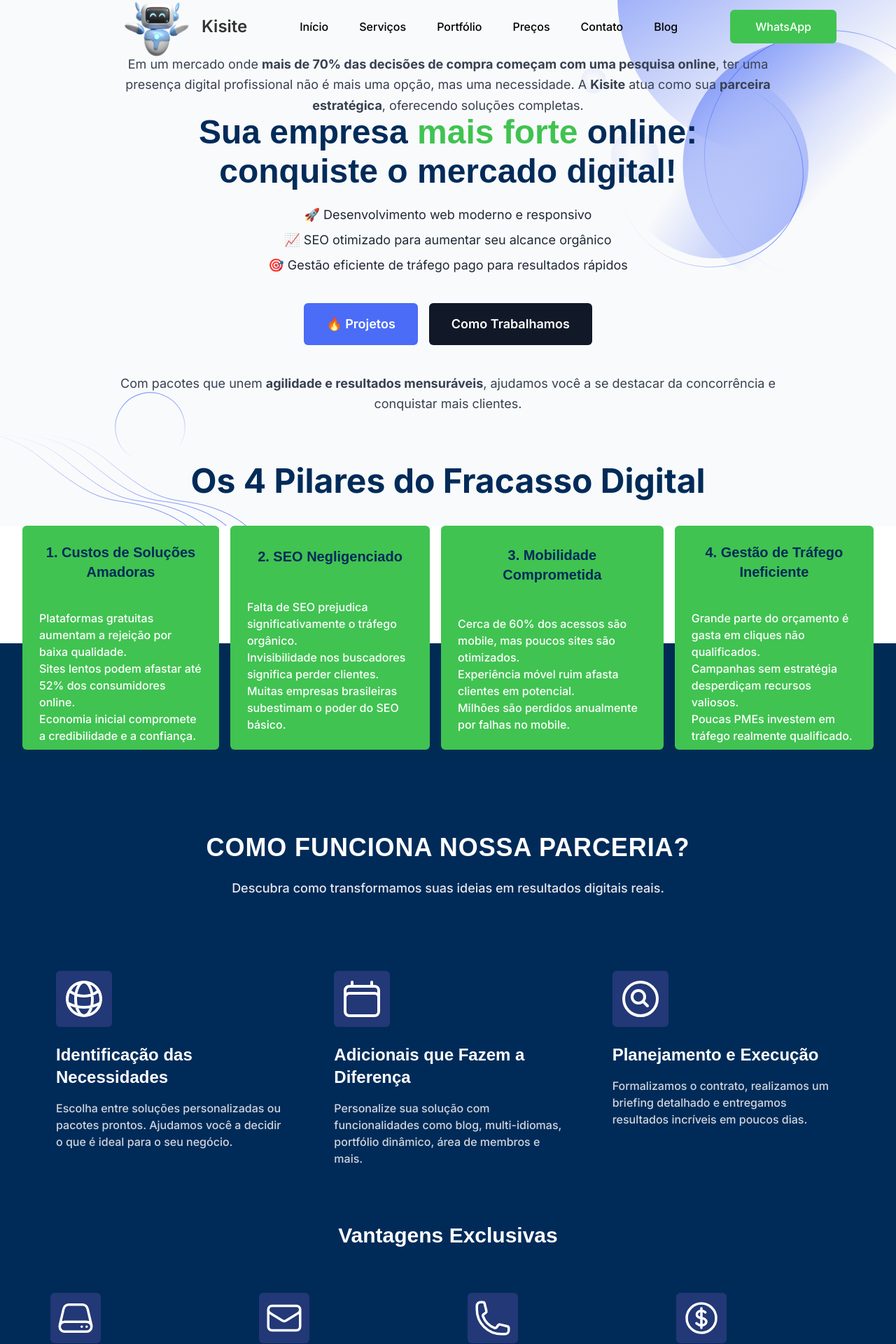
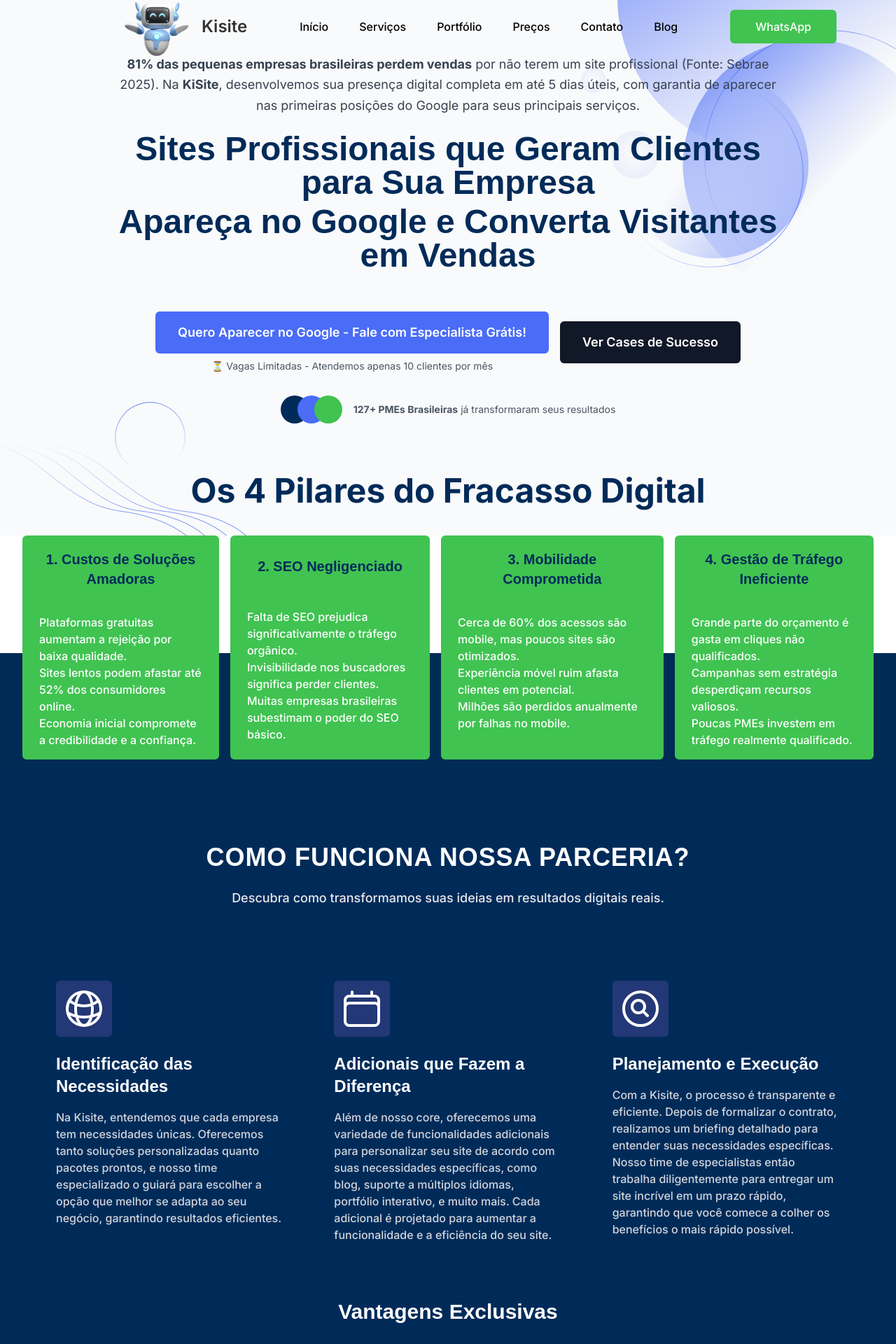
Before and after one commit to MarcoAgostinoo/kisite, a Next.js app: page / in a window 1280 px wide. Shown: the part 67-1987 px from the top of the page at 70% size. Built offline with nearby package versions, Linux system fonts and the light colour scheme; what tailwindcss-animated would draw is missing.

Commit message:
dhkasehqwioeyqwe

```diff
--- a/app/components/Caracteristicas/Caracteristicas.tsx
+++ b/app/components/Caracteristicas/Caracteristicas.tsx
@@ -3,10 +3,10 @@ import {
   CalendarIcon,
   MagnifyingGlassCircleIcon,
   ChatBubbleBottomCenterTextIcon,
-  ServerIcon, // Novo ícone para hospedagem
-  EnvelopeIcon, // Novo ícone para email
-  PhoneIcon, // Novo ícone para suporte
-  CurrencyDollarIcon, // Novo ícone para tráfego pago
+  ServerIcon,
+  EnvelopeIcon,
+  PhoneIcon,
+  CurrencyDollarIcon,
 } from "@heroicons/react/24/outline";
 
 export default function ComoFunciona() {
@@ -31,7 +31,7 @@ export default function ComoFunciona() {
             Identificação das Necessidades
           </h3>
           <p className="mt-2 text-base font-medium text-gray-300 transition-colors duration-300 group-hover:text-white">
-            Escolha entre soluções personalizadas ou pacotes prontos. Ajudamos você a decidir o que é ideal para o seu negócio.
+            Na Kisite, entendemos que cada empresa tem necessidades únicas. Oferecemos tanto soluções personalizadas quanto pacotes prontos, e nosso time especializado o guiará para escolher a opção que melhor se adapta ao seu negócio, garantindo resultados eficientes.
           </p>
         </div>
 
@@ -44,7 +44,7 @@ export default function ComoFunciona() {
             Adicionais que Fazem a Diferença
           </h3>
           <p className="mt-2 text-base font-medium text-gray-300 transition-colors duration-300 group-hover:text-white">
-            Personalize sua solução com funcionalidades como blog, multi-idiomas, portfólio dinâmico, área de membros e mais.
+            Além de nosso core, oferecemos uma variedade de funcionalidades adicionais para personalizar seu site de acordo com suas necessidades específicas, como blog, suporte a múltiplos idiomas, portfólio interativo, e muito mais. Cada adicional é projetado para aumentar a funcionalidade e a eficiência do seu site.
           </p>
         </div>
 
@@ -57,7 +57,7 @@ export default function ComoFunciona() {
             Planejamento e Execução
           </h3>
           <p className="mt-2 text-base font-medium text-gray-300 transition-colors duration-300 group-hover:text-white">
-            Formalizamos o contrato, realizamos um briefing detalhado e entregamos resultados incríveis em poucos dias.
+            Com a Kisite, o processo é transparente e eficiente. Depois de formalizar o contrato, realizamos um briefing detalhado para entender suas necessidades específicas. Nosso time de especialistas então trabalha diligentemente para entregar um site incrível em um prazo rápido, garantindo que você comece a colher os benefícios o mais rápido possível.
           </p>
         </div>
 
@@ -102,10 +102,10 @@ export default function ComoFunciona() {
               <PhoneIcon className="h-12 w-12 lg:h-14 lg:w-14 text-white" />
             </div>
             <h3 className="group-hover:text-darkBlue mt-3 text-xl lg:text-2xl font-bold text-white transition-colors duration-300">
-              Suporte 24/7
+              Suporte Online
             </h3>
             <p className="mt-2 text-sm lg:text-base font-medium text-gray-300 transition-colors duration-300 group-hover:text-white">
-              Suporte técnico especializado disponível 24 horas, sem custos surpresa.
+              Suporte técnico especializado disponível por WhatsApp alem de telefone, sem custos surpresa.
             </p>
           </div>
 
@@ -130,12 +130,11 @@ export default function ComoFunciona() {
           >
             <span className="relative z-10 flex items-center gap-2">
               <ChatBubbleBottomCenterTextIcon className="h-6 w-6 animate-pulse" />
-              Inicie Sua Transformação Digital Agora
+              Agende uma Consultoria Gratuitas Agora
             </span>
             <div className="absolute inset-0 -z-10 rounded-lg bg-gradient-to-r from-blue-600 to-blue-800 opacity-0 blur transition-opacity duration-300 group-hover:opacity-10"></div>
           </button>
         </div>
-
       </div>
     </div>
   );
--- a/app/components/Footer/Footer.tsx
+++ b/app/components/Footer/Footer.tsx
@@ -37,7 +37,7 @@ const Footer = () => {
                   </p>
                 </div>
 
-                <div className="flex items-center">
+                <div className="ml-0 flex items-center lg:ml-10 ">
                   <a
                     href="https://facebook.com"
                     aria-label="social-link"
--- a/app/components/hero/Hero.tsx
+++ b/app/components/hero/Hero.tsx
@@ -10,63 +10,68 @@ const Hero = () => {
         <div className="container mx-auto px-4">
           <main className="flex flex-wrap justify-center">
             <div className="w-full px-4">
-              <div className="mx-auto max-w-screen-lg text-center animate-fade-right animate-ease-in-out">
-                <p className="mt-6 text-lg leading-relaxed text-gray-700 dark:text-gray-300">
-                  Em um mercado onde{" "}
+              <div className="mx-auto max-w-screen-lg animate-fade-right text-center animate-ease-in-out">
+                {/* Description */}
+                <p className="mt-6 mb-6 text-lg leading-relaxed text-gray-700 dark:text-gray-300">
                   <strong>
-                    mais de 70% das decisões de compra começam com uma pesquisa online
-                  </strong>
-                  , ter uma presença digital profissional não é mais uma opção,
-                  mas uma necessidade. A <strong>Kisite</strong> atua como sua{" "}
-                  <strong>parceira estratégica</strong>, oferecendo soluções
-                  completas.
+                    81% das pequenas empresas brasileiras perdem vendas
+                  </strong>{" "}
+                  por não terem um site profissional (Fonte: Sebrae 2025). Na{" "}
+                  <strong>KiSite</strong>, desenvolvemos sua presença digital
+                  completa em até 5 dias úteis, com garantia de aparecer nas
+                  primeiras posições do Google para seus principais serviços.
                 </p>
+                {/* Main Title */}
                 <h1 className="text-center text-4xl font-extrabold leading-tight text-primaryBlue dark:text-white sm:text-5xl md:text-5xl lg:text-5xl">
                   <span>
-                    Sua empresa
-                    <span className="text-successGreen"> mais forte </span>
-                    online:
+                    Sites Profissionais que Geram Clientes para Sua Empresa
                   </span>
                   <span className="mt-2 block">
-                    conquiste o mercado digital!
+                    Apareça no Google e Converta Visitantes em Vendas
                   </span>
                 </h1>
-                <ul className="mt-6 list-none p-0 text-lg text-gray-800 dark:text-gray-300">
-                  <li className="mb-2">
-                    🚀 Desenvolvimento web moderno e responsivo
-                  </li>
-                  <li className="mb-2">
-                    📈 SEO otimizado para aumentar seu alcance orgânico
-                  </li>
-                  <li className="mb-2">
-                    🎯 Gestão eficiente de tráfego pago para resultados rápidos
-                  </li>
-                </ul>
+                <div className="flex w-full justify-center">
+                </div>
 
+                {/* CTAs */}
                 <div className="mt-10 flex flex-col items-center justify-center space-y-4 sm:flex-row sm:space-x-4 sm:space-y-0">
+                  <div className="text-center">
+                    <Link
+                      href="https://wa.me/5511919072390?text=Olá! Gostaria de uma consultoria gratuita"
+                      className="hover:bg-primary/80 inline-flex items-center rounded-md bg-secondaryBlue px-8 py-4 text-lg font-semibold text-white transition-colors duration-300"
+                    >
+                      Quero Aparecer no Google - Fale com Especialista Grátis!
+                    </Link>
+                    <p className="mt-2 text-sm text-gray-600 dark:text-gray-400">
+                      ⏳ Vagas Limitadas - Atendemos apenas 10 clientes por mês
+                    </p>
+                  </div>
                   <Link
                     href="/#portifolio"
-                    className="hover:bg-primary/80 rounded-md bg-secondaryBlue px-8 py-4 text-lg font-semibold text-white transition-colors duration-300"
-                  >
-                    🔥 Projetos
-                  </Link>
-                  <Link
-                    href="/#caracteristicas"
                     className="rounded-md bg-gray-900 px-8 py-4 text-lg font-semibold text-white transition-colors duration-300 hover:bg-gray-700 dark:bg-white/10 dark:text-white dark:hover:bg-white/5"
                   >
-                    Como Trabalhamos
+                    Ver Cases de Sucesso
                   </Link>
                 </div>
 
-                <p className="mb-20 mt-10 text-lg leading-relaxed text-gray-700 dark:text-gray-300 sm:mb-0">
-                  Com pacotes que unem{" "}
-                  <strong>agilidade e resultados mensuráveis</strong>, ajudamos
-                  você a se destacar da concorrência e conquistar mais clientes.
-                </p>
+                {/* Social Proof Element */}
+                <div className="mt-8 flex items-center justify-center space-x-4">
+                  <div className="flex -space-x-4">
+                    {/* Adicione aqui os avatares dos clientes se disponível */}
+                    <div className="h-10 w-10 rounded-full bg-primaryBlue"></div>
+                    <div className="h-10 w-10 rounded-full bg-secondaryBlue"></div>
+                    <div className="h-10 w-10 rounded-full bg-successGreen"></div>
+                  </div>
+                  <p className="text-sm text-gray-600 dark:text-gray-400">
+                    <strong>127+ PMEs Brasileiras</strong> já transformaram seus
+                    resultados
+                  </p>
+                </div>
               </div>
             </div>
           </main>
         </div>
+
         <div className="absolute right-0 top-0 z-[-1] opacity-30 lg:opacity-100">
           <svg
             width="450"
--- a/app/components/heroHomecontainer/HeroHomeContainer.tsx
+++ b/app/components/heroHomecontainer/HeroHomeContainer.tsx
@@ -85,9 +85,9 @@ export default function HeroHomeContainer() {
           {caracteristicas.map((caracteristica, index) => (
             <div
               key={index}
-              className="flex max-h-80 min-h-80 flex-col items-start gap-6 rounded-md bg-successGreen p-6"
+              className="flex max-h-72 min-h-80 flex-col items-start gap-6 rounded-md bg-successGreen p-6"
             >
-              <h3 className="flex h-[4rem] w-full items-center justify-center text-center text-2xl font-bold text-primaryBlue lg:text-xl px-2">
+              <h3 className="flex h-[3rem] w-full items-center justify-center text-center text-2xl font-bold text-primaryBlue lg:text-xl px-2">
                 {caracteristica.title}
               </h3>
               <ul className="w-full">
```
Also changed, not shown: app/components/heroSecondary/HeroSecondary.tsx (deleted, +0 -89 lines), app/pag/kiblog/[slug]/page.tsx (+70 -48 lines).
